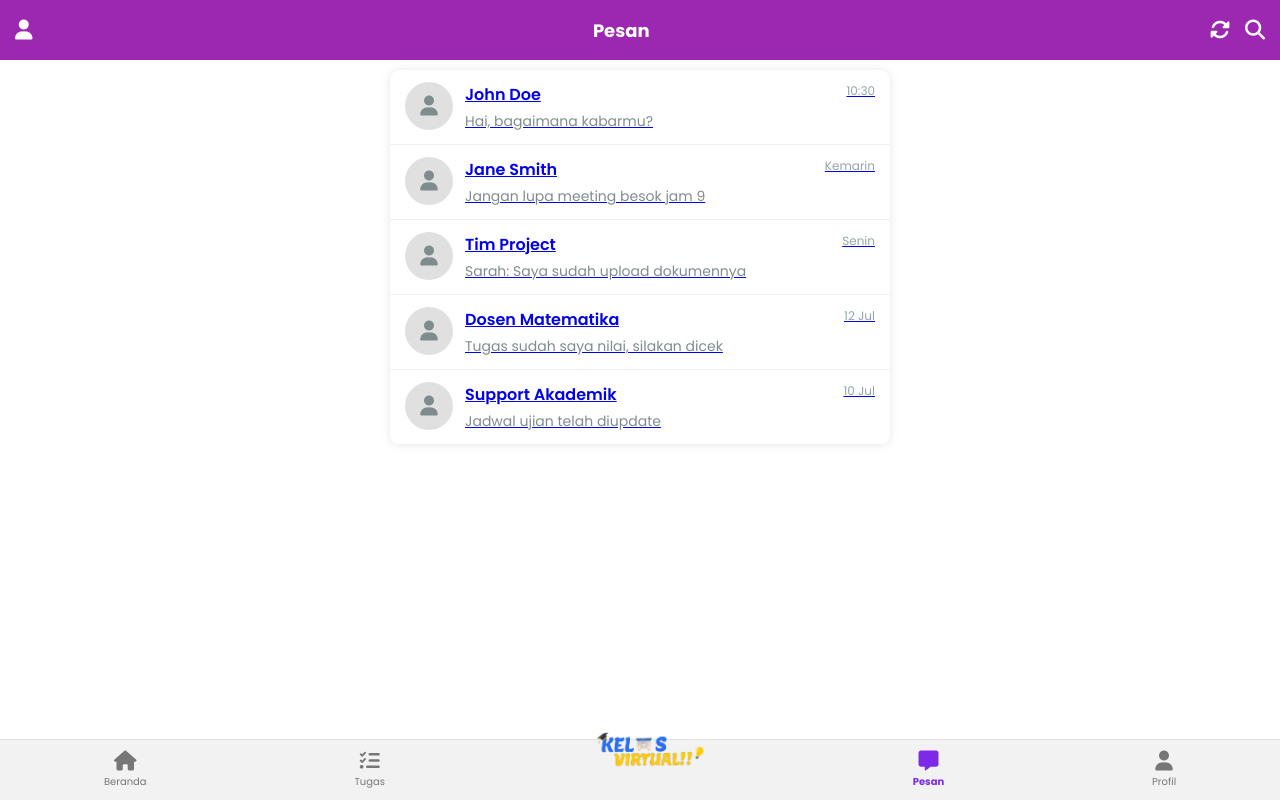
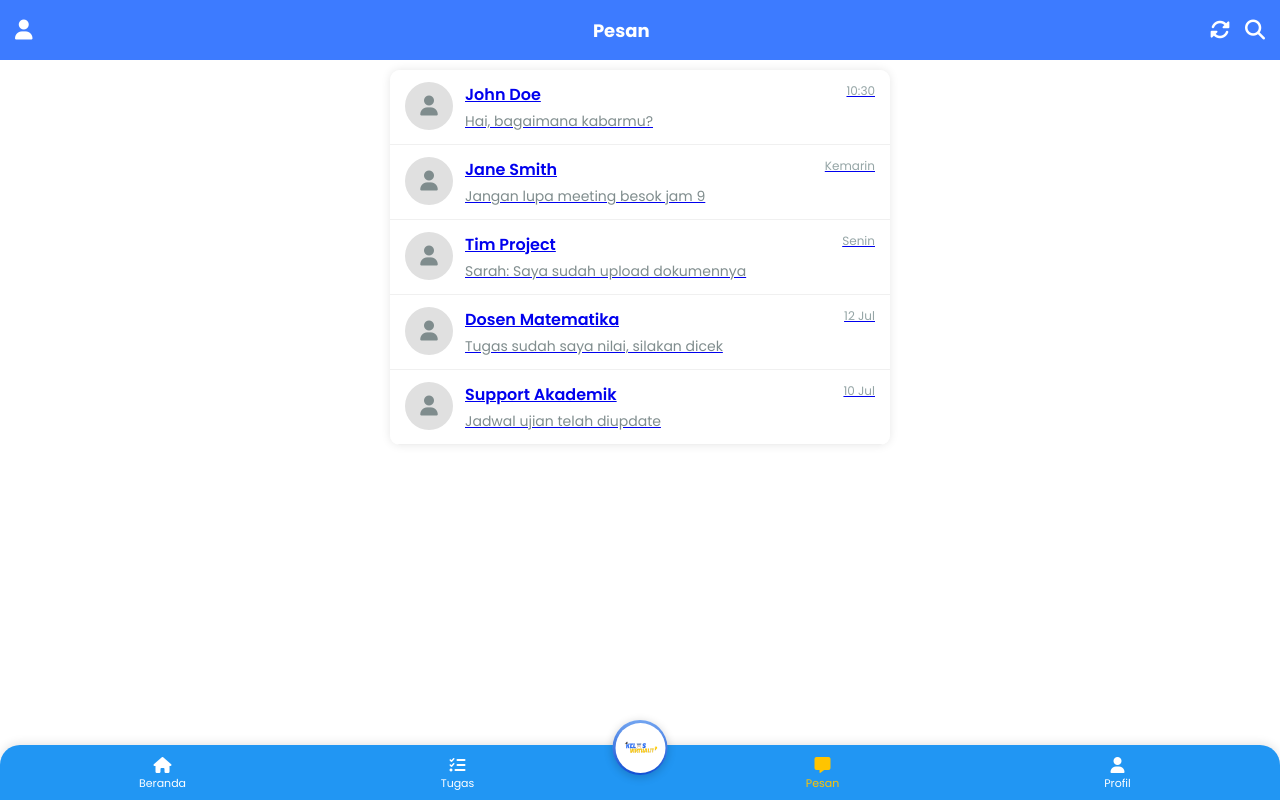
Before and after one commit to adtyfp/kelasvirtual, a PHP site: page /pesan.php in a window 1280 px wide. Run offline with PHP 8.4, Linux system fonts and the light colour scheme; a user stored in the database is signed in.

Commit message:
Update pesan.css

```diff
--- a/css/pesan.css
+++ b/css/pesan.css
@@ -14,7 +14,7 @@ body {
 
 /* ===== HEADER ===== */
 .header {
-  background-color: #9c27b0;
+  background-color: #3d7bff;
   color: white;
   height: 60px;
   padding: 0 15px;
@@ -175,53 +175,100 @@ body {
   position: fixed;
   bottom: 0;
   left: 0;
-  right: 0;
-  background-color: #f2f2f2;
+  width: 100%;
+  height: 55px; /* Dikurangi dari 70px */
+  background: #2196F3; /* Biru */
   display: flex;
   justify-content: space-around;
   align-items: center;
-  padding: 10px 0;
-  border-top: 1px solid #e0e0e0;
   z-index: 1000;
+  border-top-left-radius: 20px;
+  border-top-right-radius: 20px;
+  box-shadow: 0 -2px 10px rgba(0, 0, 0, 0.1);
+  padding: 0 15px; /* Tambah padding samping */
 }
 
-.nav-item {
-  display: flex;
-  flex-direction: column;
-  align-items: center;
-  font-size: 10px;
-  color: #777;
+.bottom-nav .nav-item {
+  flex: 0 1 auto; /* Ubah dari flex: 1 agar tidak mengambil ruang penuh */
+  text-align: center;
+  color: white;
+  font-size: 11px; /* Dikurangi dari 12px */
   text-decoration: none;
-  transition: color 0.3s ease;
+  position: relative;
+  padding-top: 3px; /* Dikurangi dari 5px */
+  min-width: 50px; /* Dikurangi dari 60px */
 }
 
-.nav-item i {
-  font-size: 20px;
-  margin-bottom: 3px;
+/* Atur jarak khusus untuk ikon yang berada di samping logo */
+.bottom-nav .nav-item:nth-child(2) { /* Tugas (sebelum logo) */
+  margin-right: 35px; /* Dikurangi dari 40px */
 }
 
-.nav-item.active {
-  color: #7d2ae8;
-  font-weight: bold;
+.bottom-nav .nav-item:nth-child(4) { /* Pesan (setelah logo) */
+  margin-left: 35px; /* Dikurangi dari 40px */
 }
 
-/* ===== LOGO TENGAH (KELAS) ===== */
-.nav-logo-wrapper {
-  position: relative;
-  top: -20px;
-  z-index: 10;
+.bottom-nav .nav-item i {
+  font-size: 16px; /* Dikurangi dari 18px */
+  display: block;
+  margin-bottom: 2px;
 }
 
-.nav-logo img {
-  height: 40px;
-  width: auto;
-  display: block;
-  transition: transform 0.3s ease;
+/* Active link */
+.bottom-nav .nav-item.active,
+.bottom-nav .nav-item.active i {
+  color: #ffc400;
+  font-weight: semibold;
 }
 
-.nav-logo img:hover {
-  transform: scale(1.05);
+/* Logo tengah */
+.nav-logo-wrapper {
+  position: absolute;
+  top: -25px; /* Disesuaikan dari -30px */
+  left: 50%;
+  transform: translateX(-50%);
+  background: linear-gradient(#73a5f0 0%, #124fd3 100%);
+  width: 55px; /* Dikurangi dari 65px */
+  height: 55px; /* Dikurangi dari 65px */
+  border-radius: 50%;
+  display: flex;
+  justify-content: center;
+  align-items: center;
+  box-shadow: 0 2px 10px rgba(0, 0, 0, 0.2);
+  z-index: 1001; /* Pastikan logo di atas ikon */
 }
+
+.nav-logo-wrapper .nav-logo {
+  display: block;
+  width: 50px; /* Dikurangi dari 60px */
+  height: 50px; /* Dikurangi dari 60px */
+  background: white;
+  border-radius: 50%;
+  padding: 8px; /* Dikurangi dari 10px */
+  overflow: hidden;
+}
+
+.nav-logo-wrapper .nav-logo img {
+  width: 100%;
+  height: 100%;
+  object-fit: contain;
+}
+
+/* Alternative: Jika ingin menggunakan CSS Grid untuk kontrol yang lebih presisi */
+/*
+.bottom-nav {
+  display: grid;
+  grid-template-columns: 1fr 1fr 80px 1fr 1fr;
+  gap: 10px;
+  padding: 0 20px;
+}
+
+.nav-logo-wrapper {
+  grid-column: 3;
+  position: relative;
+  top: -30px;
+}
+*/
 
 /* ===== RESPONSIVE (LAYAR LEBAR) ===== */
 @media (min-width: 500px) {
```
